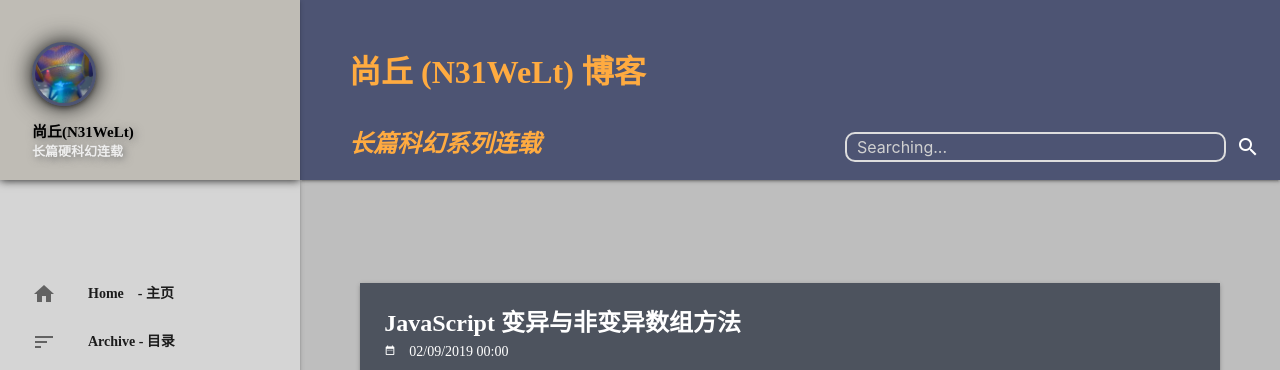
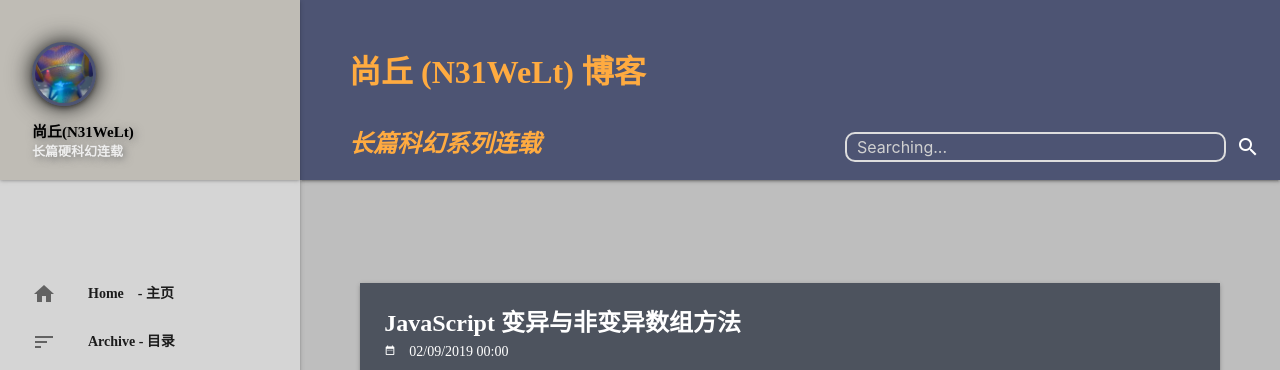
Before and after one commit to keepwalk/keepwalk.github.io, a Jekyll site: the page built from index.html, in a window 1280 px wide. Shown: the top 370 px of the page. Built offline with Jekyll 4.4.1, drawn with Linux system fonts in a browser that asks for light colours; the list of posts is cut into pages by our own code; comment, search, counter and statistics services are not loaded.

Commit message:
Update page.sass

```diff
--- a/assets/css/page.sass
+++ b/assets/css/page.sass
@@ -58,11 +58,11 @@
   .userView
     position: relative
     overflow: hidden
-    box-shadow: 0 0 9px 0 #111
+    box-shadow: 0 0 4px 0 #777
     .user-bg
       float: left
       width: 100%
-      box-shadow: 0 0 9px 0 #111
+      box-shadow: 0 0 4px 0 #777
     .user-avatar
       position: absolute
       top: 42px
```
